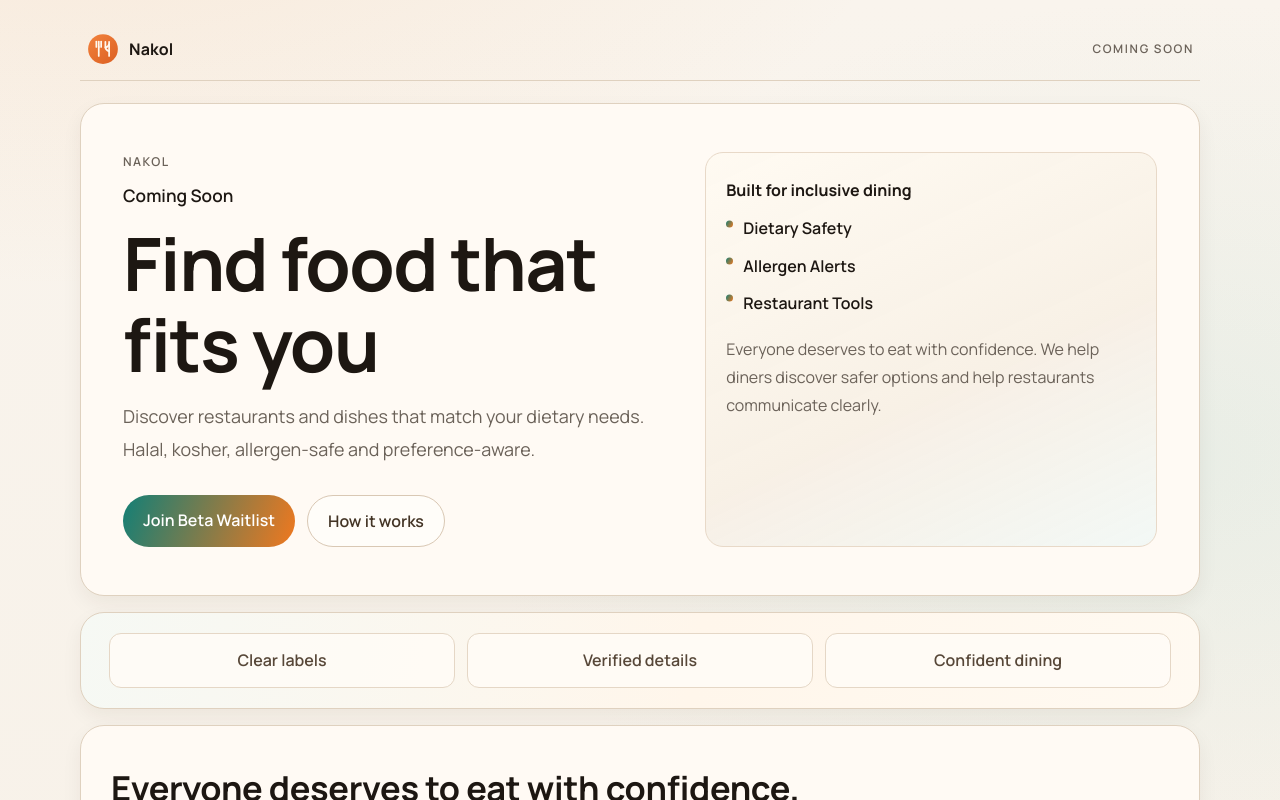
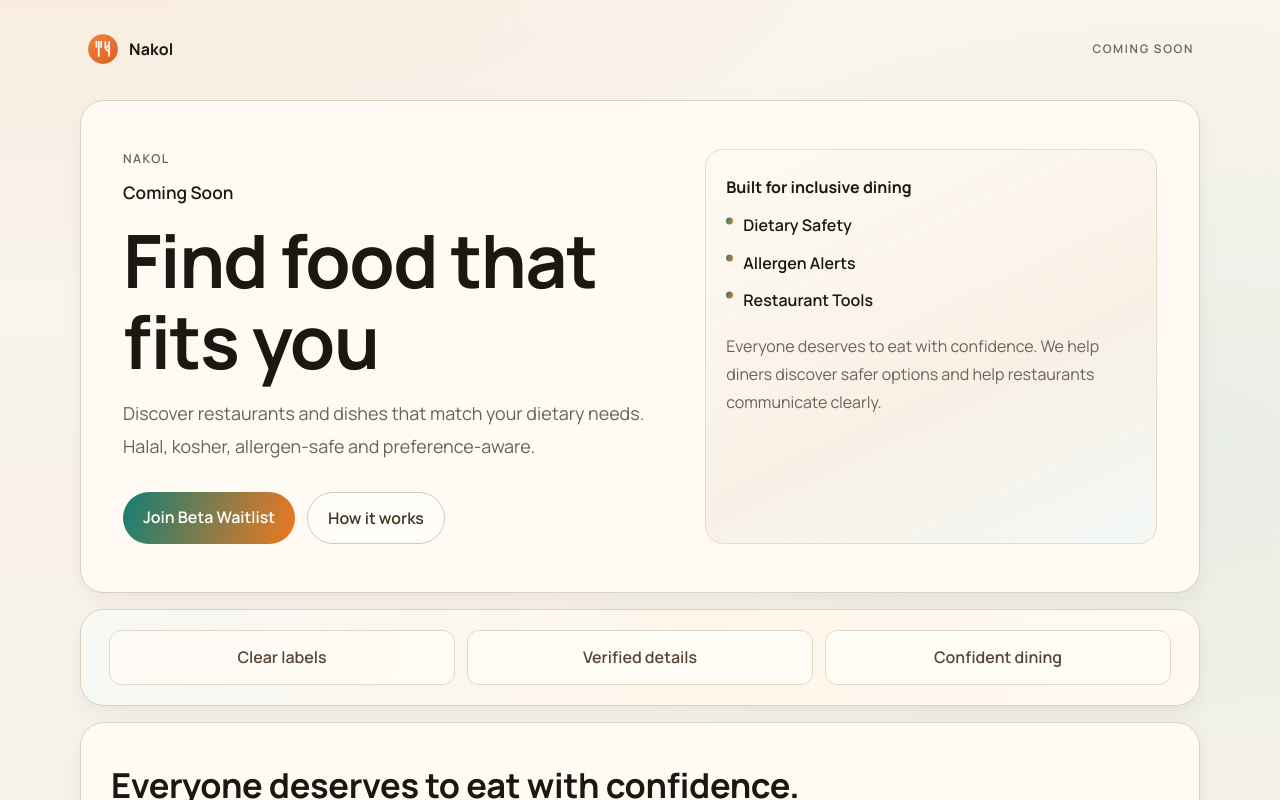
Before and after one commit to KevinHongJY/Nakol_demo, a Next.js app: page / in a window 1280 px wide. Shown: the top 800 px of the page. Built offline with nearby package versions, Linux system fonts and the light colour scheme.

Commit message:
Force non-sticky topbar and remove border layering to eliminate scroll double-line artifact

```diff
--- a/app/globals.css
+++ b/app/globals.css
@@ -37,22 +37,16 @@ body {
   padding: 26px 0 120px;
 }
 
-.topbar,
-.panel,
-.brand-footer {
-  position: relative;
-  z-index: 1;
-}
-
 .topbar {
-  position: static;
+  position: static !important;
+  top: auto !important;
   display: flex;
   justify-content: space-between;
   align-items: center;
   padding: 6px 6px 14px;
-  margin-bottom: 22px;
+  margin-bottom: 20px;
   border: 0;
-  border-bottom: 1px solid var(--line);
+  border-bottom: 0;
   border-radius: 0;
   background: transparent;
 }
```
